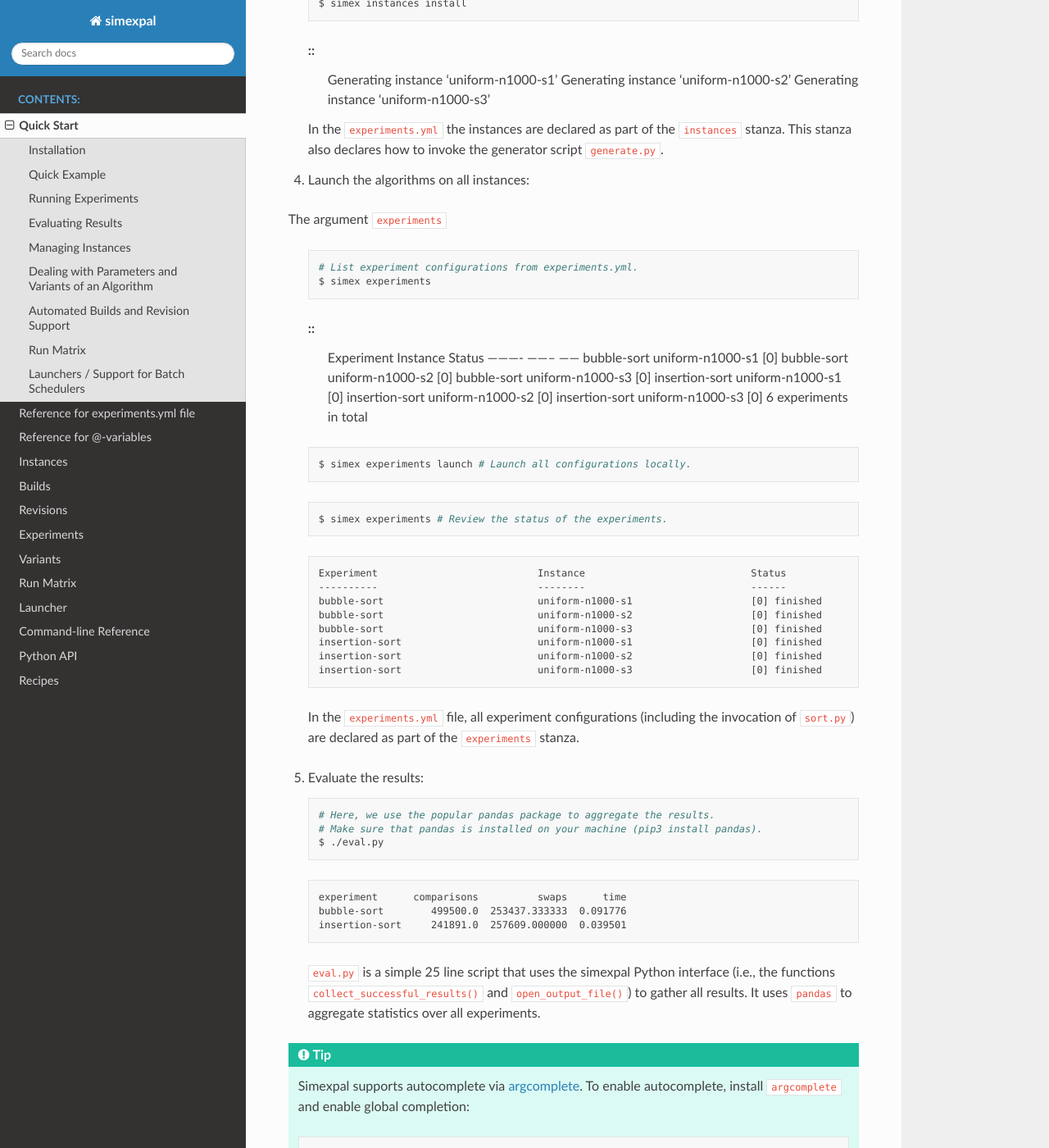
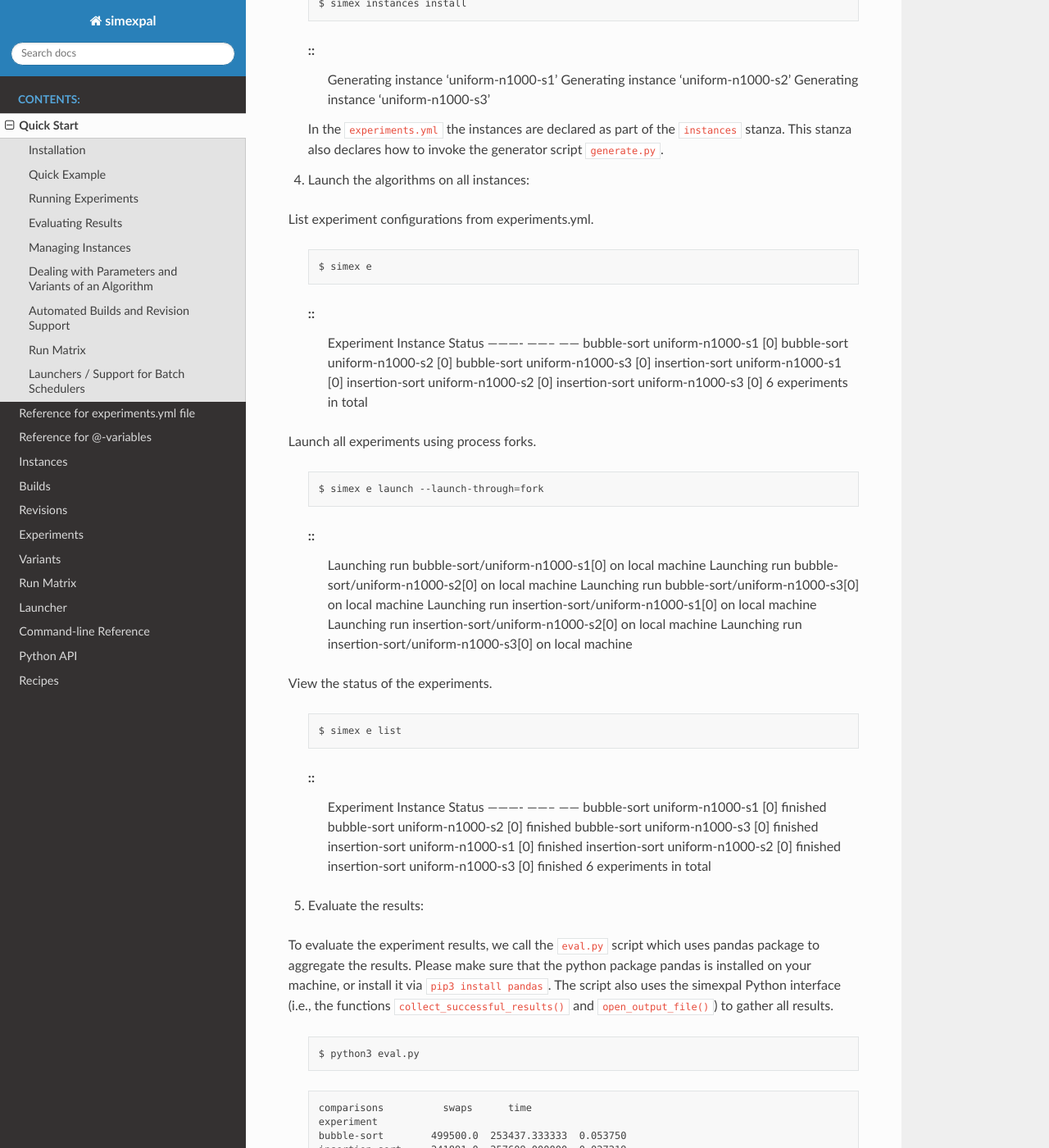
Before and after one commit to hu-macsy/simexpal, a Sphinx documentation site: the page built from docs/quick_start.rst, in a window 1280 px wide and 1400 px high, scrolled down 981 px. Shown: the whole window at 82% size. Built offline with Sphinx 7.4.7 and the Read the Docs theme 2.0.0, drawn with Linux system fonts in a browser that asks for light colours.

Commit message:
Finish reviewing quick example.

```diff
--- a/docs/quick_start.rst
+++ b/docs/quick_start.rst
@@ -70,12 +70,11 @@ on multiple inputs.
 
 4.  Launch the algorithms on all instances:
 
-The argument ``experiments``
+List experiment configurations from experiments.yml.
 
     .. code-block:: bash
 
-        # List experiment configurations from experiments.yml.
-        $ simex experiments
+        $ simex e
 
     ::
         Experiment                           Instance                            Status
@@ -88,46 +87,58 @@ The argument ``experiments``
         insertion-sort                       uniform-n1000-s3                    [0]
         6 experiments in total
 
-    .. code-block:: bash
-
-        $ simex experiments launch # Launch all configurations locally.
+Launch all experiments using process forks.
 
     .. code-block:: bash
 
-        $ simex experiments # Review the status of the experiments.
+        $ simex e launch --launch-through=fork
+
+    ::
+        Launching run bubble-sort/uniform-n1000-s1[0] on local machine
+        Launching run bubble-sort/uniform-n1000-s2[0] on local machine
+        Launching run bubble-sort/uniform-n1000-s3[0] on local machine
+        Launching run insertion-sort/uniform-n1000-s1[0] on local machine
+        Launching run insertion-sort/uniform-n1000-s2[0] on local machine
+        Launching run insertion-sort/uniform-n1000-s3[0] on local machine
+
+View the status of the experiments.
+
+    .. code-block:: bash
+
+        $ simex e list
+
+    ::
+        Experiment                                    Instance                            Status
+        ----------                                    --------                            ------
+        bubble-sort                                   uniform-n1000-s1                    [0] finished
+        bubble-sort                                   uniform-n1000-s2                    [0] finished
+        bubble-sort                                   uniform-n1000-s3                    [0] finished
+        insertion-sort                                uniform-n1000-s1                    [0] finished
+        insertion-sort                                uniform-n1000-s2                    [0] finished
+        insertion-sort                                uniform-n1000-s3                    [0] finished
+        6 experiments in total
+
+5.  Evaluate the results:
+
+To evaluate the experiment results, we call the ``eval.py`` script which uses
+pandas package to aggregate the results. Please make sure that the python
+package pandas is installed on your machine, or install it via ``pip3 install
+pandas``. The script also uses the simexpal Python interface (i.e., the functions
+``collect_successful_results()`` and ``open_output_file()``) to gather all
+results.
+
+    .. code-block:: bash
+
+        $ python3 eval.py
 
     ::
 
-        Experiment                           Instance                            Status
-        ----------                           --------                            ------
-        bubble-sort                          uniform-n1000-s1                    [0] finished
-        bubble-sort                          uniform-n1000-s2                    [0] finished
-        bubble-sort                          uniform-n1000-s3                    [0] finished
-        insertion-sort                       uniform-n1000-s1                    [0] finished
-        insertion-sort                       uniform-n1000-s2                    [0] finished
-        insertion-sort                       uniform-n1000-s3                    [0] finished
+        comparisons          swaps      time
+        experiment
+        bubble-sort        499500.0  253437.333333  0.053750
+        insertion-sort     241891.0  257609.000000  0.027219
 
-    In the ``experiments.yml`` file, all experiment configurations
-    (including the invocation of ``sort.py``) are declared
-    as part of the ``experiments`` stanza.
 
-5.  Evaluate the results:
-
-    .. code-block:: bash
-
-        # Here, we use the popular pandas package to aggregate the results.
-        # Make sure that pandas is installed on your machine (pip3 install pandas).
-        $ ./eval.py
-
-    ::
-
-        experiment      comparisons          swaps      time
-        bubble-sort        499500.0  253437.333333  0.091776
-        insertion-sort     241891.0  257609.000000  0.039501
-
-    ``eval.py`` is a simple 25 line script that uses the simexpal Python interface
-    (i.e., the functions ``collect_successful_results()`` and ``open_output_file()``)
-    to gather all results. It uses ``pandas`` to aggregate statistics over all experiments.
 
 .. tip::
     Simexpal supports autocomplete via `argcomplete <https://pypi.org/project/argcomplete/>`_.
```
